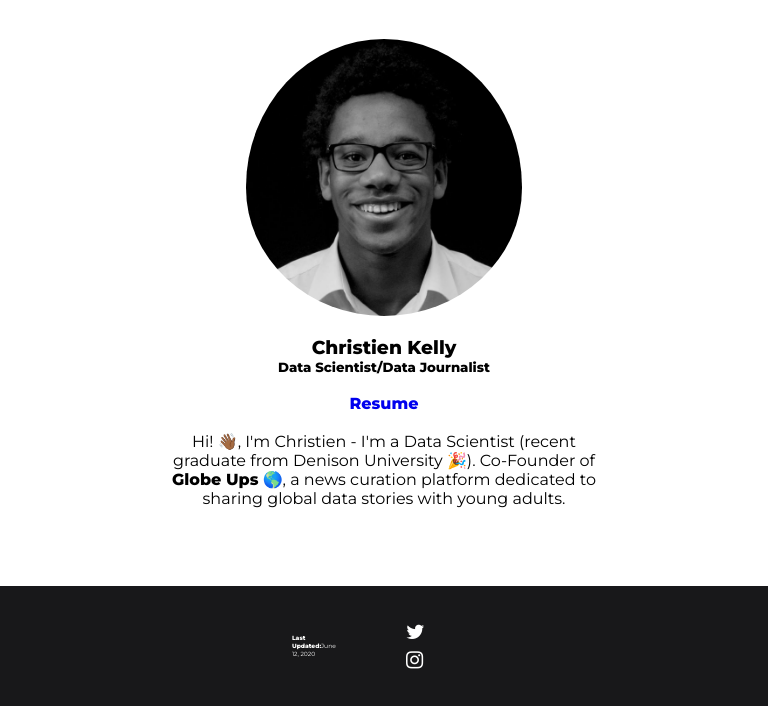
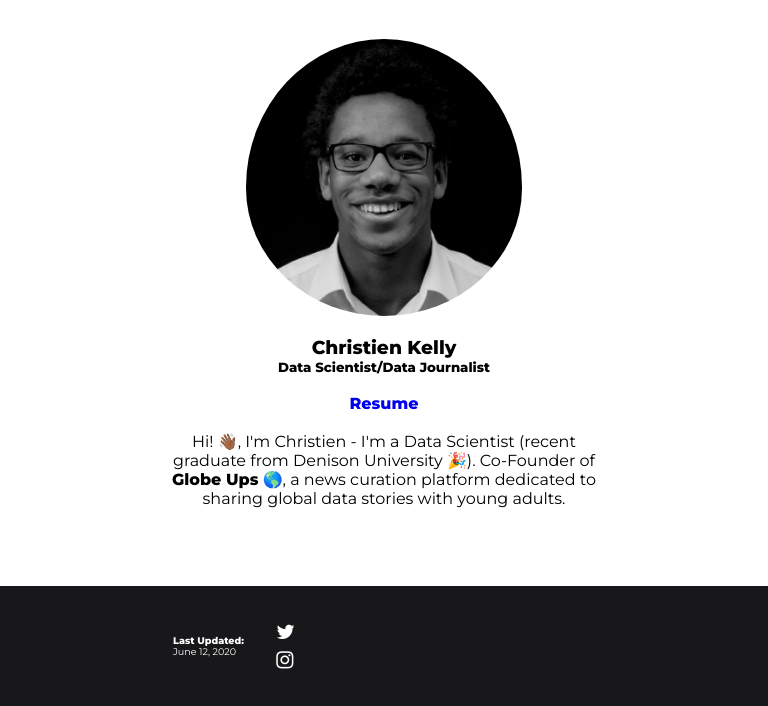
Before and after one commit to kelly-c1/personal-site, a PHP site: page / in a window 768 px wide. Shown: the part 127-833 px from the top of the page. Run offline with PHP 8.4, Linux system fonts and the light colour scheme.

Commit message:
footer changes

```diff
--- a/web/css/style.css
+++ b/web/css/style.css
@@ -42,10 +42,22 @@ a:hover{
 	font-weight: 100;
 }
 
+.footer_date{
+	color: white;
+	display: table-cell;
+	vertical-align: middle;
+	font-family: "Montserrat";
+	font-size: 16px;
+	font-weight: 100;
+}
+
 .logo_container span{
 	font-weight: 1000;
 }
 
+.footer_date span {
+	font-weight: 1000;
+}
 
 .navigation {
 	float: right;
@@ -136,10 +148,22 @@ a:hover{
 	font-weight: 100;
 }
 
+.footer_date {
+	color: white;
+	display: table-cell;
+	vertical-align: middle;
+	font-family: "Montserrat";
+	font-size: 60%;
+	font-weight: 100;
+}
+
 .logo_container span{
 	font-weight: 1000;
 }
 
+.footer_date span{
+	font-weight: 1000;
+}
 
 .navigation {
 	float: right;
--- a/web/footer.html.php
+++ b/web/footer.html.php
@@ -9,9 +9,9 @@
 <body>
 	<div class = "footer">
 		<div class="inner_footer">
-			<table class="logo_container">
+			<table class="table_container">
 				<tr>
-				<td><h1 class="logo_container"><span>Last Updated:</span>June 12, 2020</h1></td>
+				<td><h5 class="footer_date"><span>Last Updated:<br></span>June 12, 2020</h5></td>
 				<td>
 					<ul class = "navigation">
 						<a href="https://twitter.com/ChristienKelly1"><li><i class="fa fa-twitter"></i></li></a>
```
